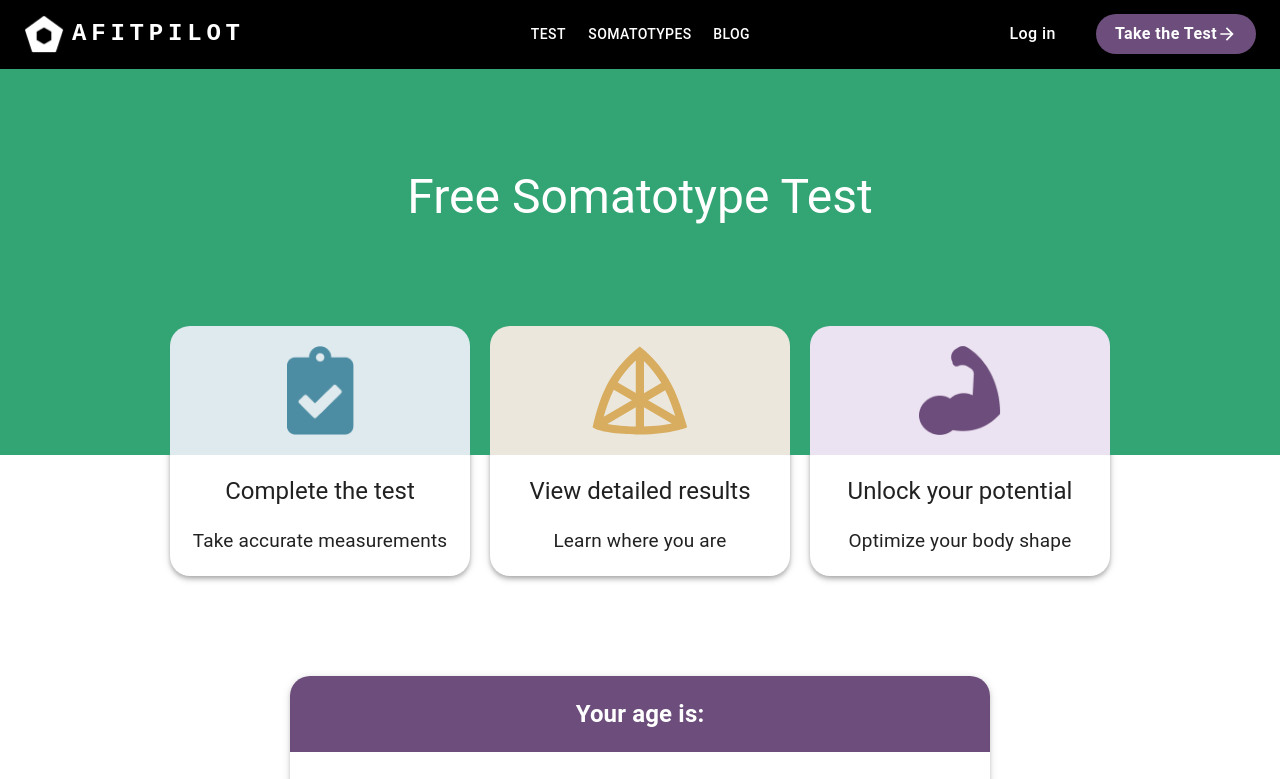
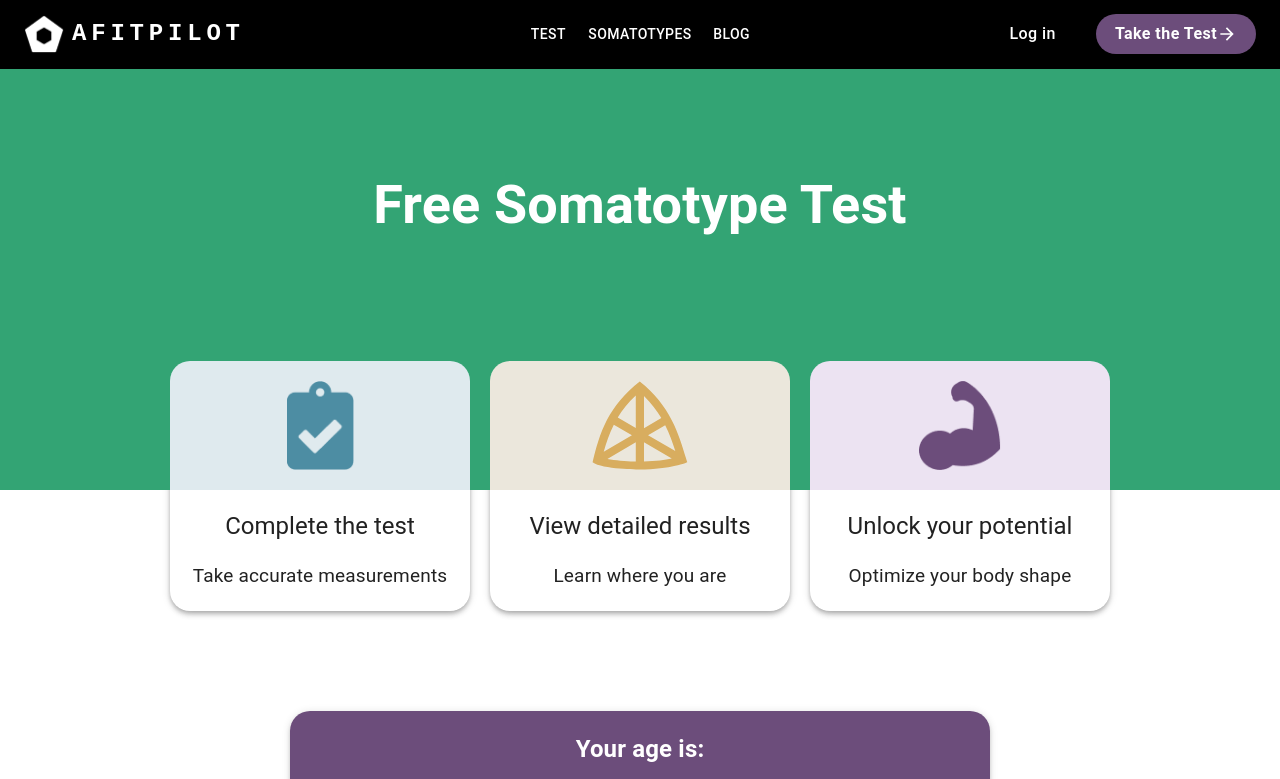
Before and after one commit to walter-clayton/afitpilot-somatotype, a React (Create React App) app in the folder client/: page /Test in a window 1280 px wide. Shown: the top 779 px of the page. Built offline with nearby package versions, Linux system fonts and the light colour scheme.

Commit message:
Change the title to h1 and clean up the code

```diff
--- a/client/src/components/CTA/Header.tsx
+++ b/client/src/components/CTA/Header.tsx
@@ -22,7 +22,7 @@ theme.typography.h1 = {
     margin: "0px 0px 10px",
   },
   [theme.breakpoints.up("md")]: {
-    fontSize: "58px",
+    fontSize: "54px",
   },
 };
 const Header = () => {
@@ -129,7 +129,7 @@ const Header = () => {
               sx={{
                 color: "black",
                 textAlign: "center",
-                fontSize: "58px",
+                fontSize: "54px",
                 marginBottom: "20px",
                 lineHeight: "71px",
                 fontWeight: 600,
--- a/client/src/components/CTA/HeaderTestpage.tsx
+++ b/client/src/components/CTA/HeaderTestpage.tsx
@@ -1,33 +1,22 @@
 import React from "react";
-import CssBaseline from "@mui/material/CssBaseline";
-import { Grid, Box, Typography, useMediaQuery } from "@mui/material/";
+import { Box, Typography, useMediaQuery } from "@mui/material/";
 import { createTheme, ThemeProvider } from "@mui/material/styles";
-import Paper from "@mui/material/Paper";
-import Stack from "@mui/material/Stack";
-import { styled } from "@mui/material/styles";
 import check from "../image/check.png";
 import biceps from "../image/biceps.png";
 import graphSoma from "../image/graphSoma.svg";
 import { setFips } from "crypto";
 
 const theme = createTheme();
-theme.typography.h3 = {
-  "@media (min-width:600px)": {
-    fontSize: "3.5rem",
+theme.typography.h1 = {
+  "@media (max-width:600px)": {
+    fontSize: "36px",
+    lineHeight: "46px",
+    margin: "0px 0px 10px",
   },
   [theme.breakpoints.up("md")]: {
-    fontSize: "2.9rem",
+    fontSize: "54px",
   },
 };
-const Root = styled("div")(({ theme }) => ({
-  [theme.breakpoints.down("md")]: {
-    height: "50px",
-  },
-  [theme.breakpoints.up("md")]: {
-    height: "180px",
-    width: "220px",
-  },
-}));
 
 const icons: any[] = [
   {
@@ -67,15 +56,21 @@ const HeaderTestpage = () => {
           padding: md ? "100px 0" : "100px 0 230px 0",
         }}
       >
+        <ThemeProvider theme={theme}>
           <Typography
-          variant="h3"
+            variant="h1"
             sx={{
-            color: "white",
+              color: "#FFFF",
               textAlign: "center",
+              fontSize: "54px",
+              marginBottom: "20px",
+              lineHeight: "71px",
+              fontWeight: 600,
             }}
           >
             Free Somatotype Test
           </Typography>
+        </ThemeProvider>
       </Box>
       <Box
         sx={{
```
Lines whose indentation alone changed are shown as unchanged.
